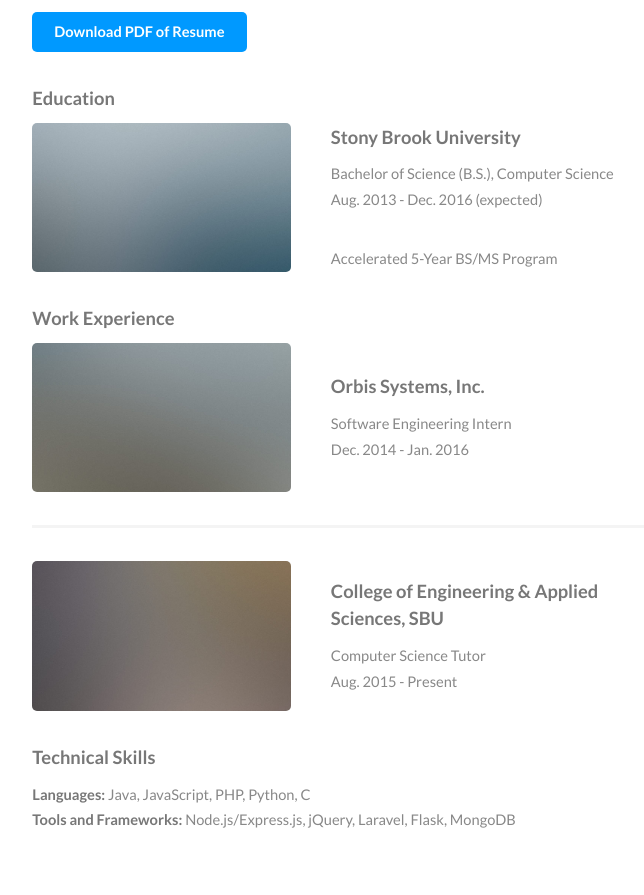
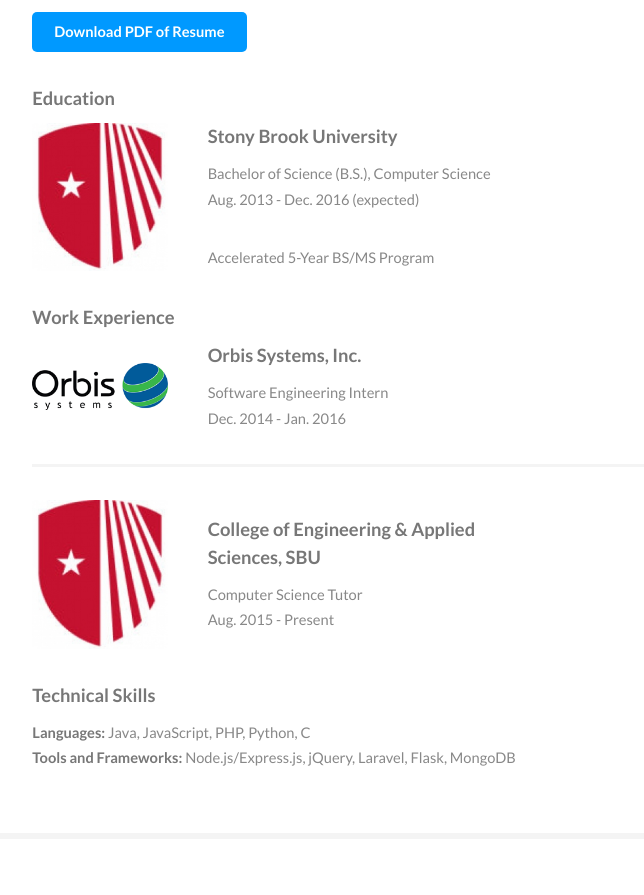
Before and after one commit to yangbrian/cse300, a plain HTML site: page index.html in a window 1280 px wide. Shown: the part 1635-2530 px from the top of the page, without its empty margins (153-797 px from the left). Drawn offline with Linux system fonts and the light colour scheme.

Commit message:
Design updates

```diff
--- a/assets/css/main.css
+++ b/assets/css/main.css
@@ -2428,7 +2428,7 @@
 			display: inline-block;
 			padding-right: 2.5em;
 			vertical-align: middle;
-			width: 48%;
+			width: 28%;
 		}
 
 			.features article .image img {
--- a/index.html
+++ b/index.html
@@ -93,7 +93,7 @@
 									<div class="features">
 										<article>
 										    <h4>Education</h4>
-											<a href="#" class="image"><img src="images/pic01.jpg" alt="" /></a>
+											<a href="#" class="image"><img src="images/sb_shield.jpg" alt="" /></a>
 											<div class="inner">
 												<h4><a href="http://www.stonybrook.edu">Stony Brook University</a></h4>
 												<p>
@@ -107,7 +107,7 @@
                                     <h4>Work Experience</h4>
                                     <div class="features">
 										<article>
-											<a href="#" class="image"><img src="images/pic02.jpg" alt="" /></a>
+											<a href="#" class="image"><img src="images/orbis.png" alt="" /></a>
 											<div class="inner">
 												<h4><a href="http://www.orbisfn.com">Orbis Systems, Inc.</a></h4>
 												<p>Software Engineering Intern<br>
@@ -115,7 +115,7 @@
 											</div>
 										</article>
 										<article>
-											<a href="#" class="image"><img src="images/pic03.jpg" alt="" /></a>
+											<a href="#" class="image"><img src="images/sb_shield.jpg" alt="" /></a>
 											<div class="inner">
 												<h4><a href="http://www.stonybrook.edu/commcms/ceas/">College of Engineering &amp; Applied Sciences, SBU</a></h4>
 												<p>Computer Science Tutor<br>
```
